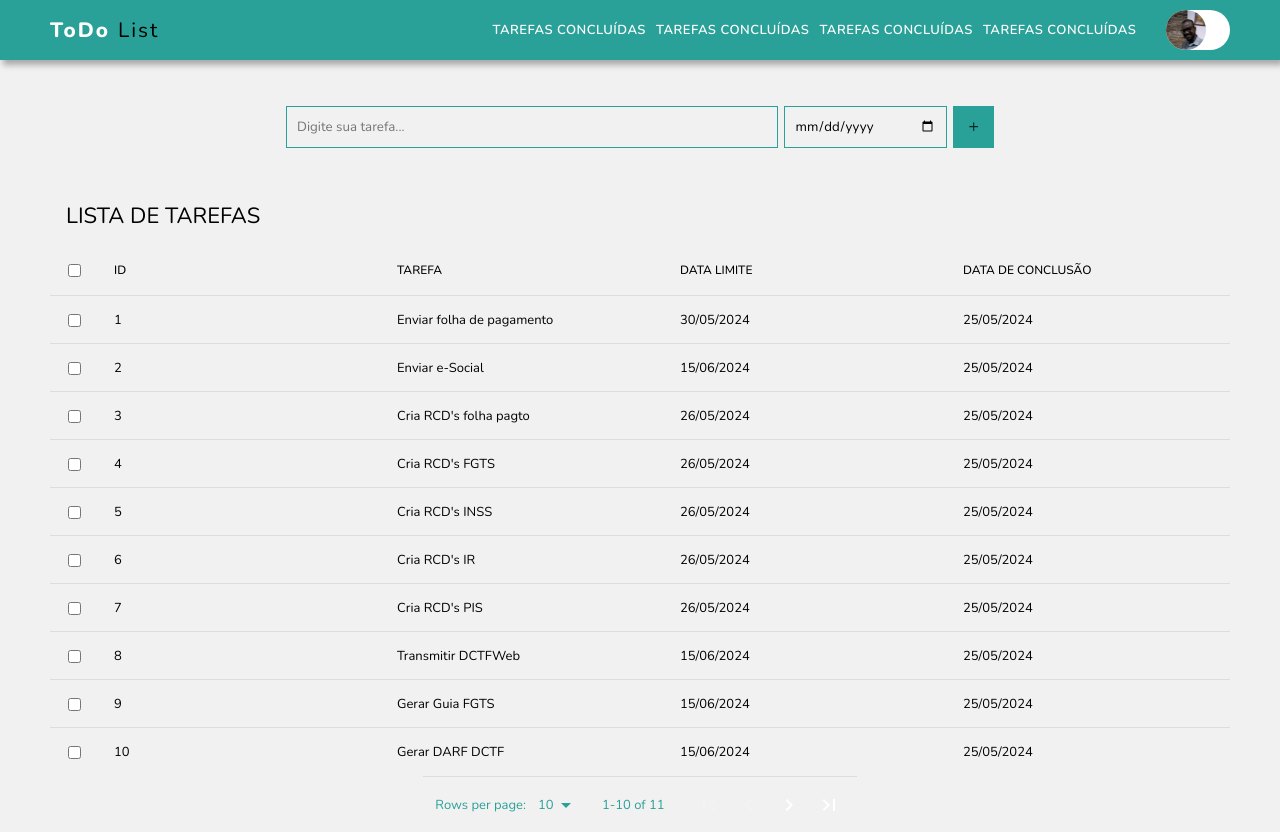
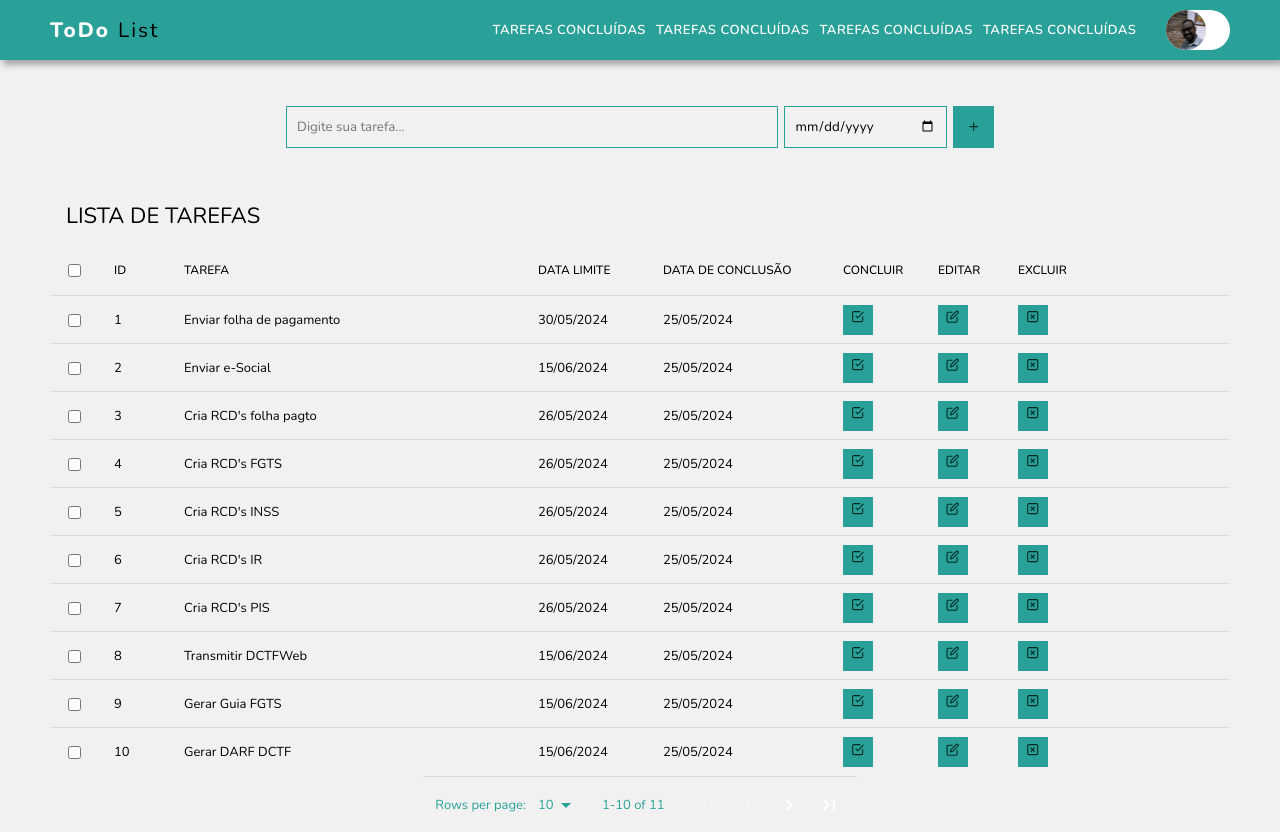
Before and after one commit to iraeveras/todo-list-react-vite, a React (Vite) app: page / in a window 1280 px wide. Built offline with nearby package versions, Linux system fonts and the light colour scheme.

Commit message:
refatoração

```diff
--- a/src/components/Task/Task.css
+++ b/src/components/Task/Task.css
@@ -1,10 +1,7 @@
 .task-section {
     display: flex;
     flex-direction: column;
-    align-items: center;
     min-width: 60%;
-    padding-block: 10px;
-    gap: 10px;
     background: transparent;
 }
 
--- a/src/components/Task/Task.jsx
+++ b/src/components/Task/Task.jsx
@@ -12,26 +12,62 @@ import './Task.css';
 export const Task = () => {
 
     const columns = [
+
         {
             name: "ID",
             selector: row => row.id,
-            sortable: true
+            sortable: true,
+            width: '70px',
+            text: "center"
         },
         {
             name: "TAREFA",
             selector: row => row.task,
-            sortable: true
+            width: '30%',
+            sortable: true,
         },
         {
             name: "DATA LIMITE",
             selector: row => row.date_conpletion,
+            width: '125px',
             sortable: true
         },
         {
             name: "DATA DE CONCLUSÃO",
             selector: row => row.create_date_task,
+            width: '180px',
             sortable: true
-        }
+        },
+        {
+            name: "CONCLUIR",
+            cell: () => (
+                <Button >
+                    <FiCheckSquare />
+                </Button>
+            ),
+            width: '95px',
+
+        },
+        {
+            name: "EDITAR",
+            cell: () => (
+                <Button >
+                    <FiEdit />
+                </Button>
+            ),
+            width: '80px',
+
+        },
+        {
+            name: "EXCLUIR",
+            cell: () => (
+                <Button >
+                    <FiXSquare />
+                </Button>
+            ),
+            width: '85px',
+
+        },
     ];
 
     createTheme('solarized', {
@@ -81,5 +117,6 @@ createTheme('solarized', {
         fixedHeader
         theme="solarized"
         />
+
     )
 }
```
Lines whose indentation alone changed are shown as unchanged.
